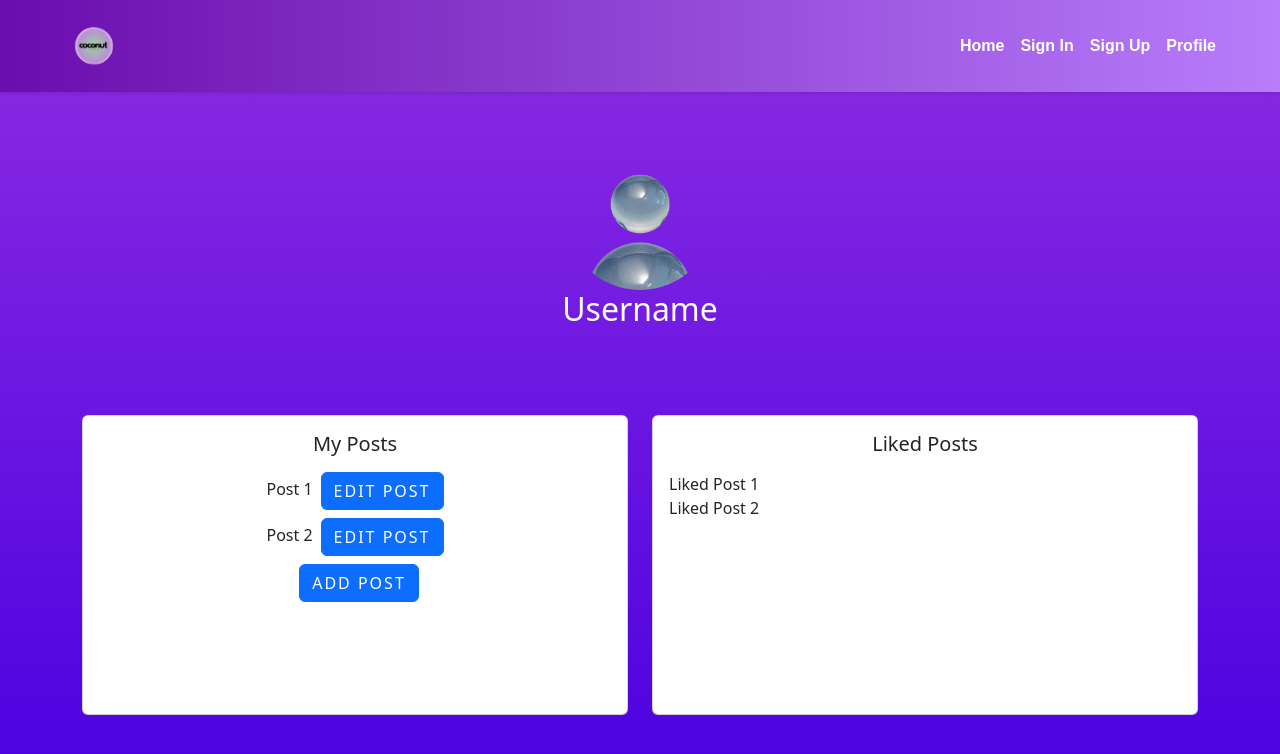
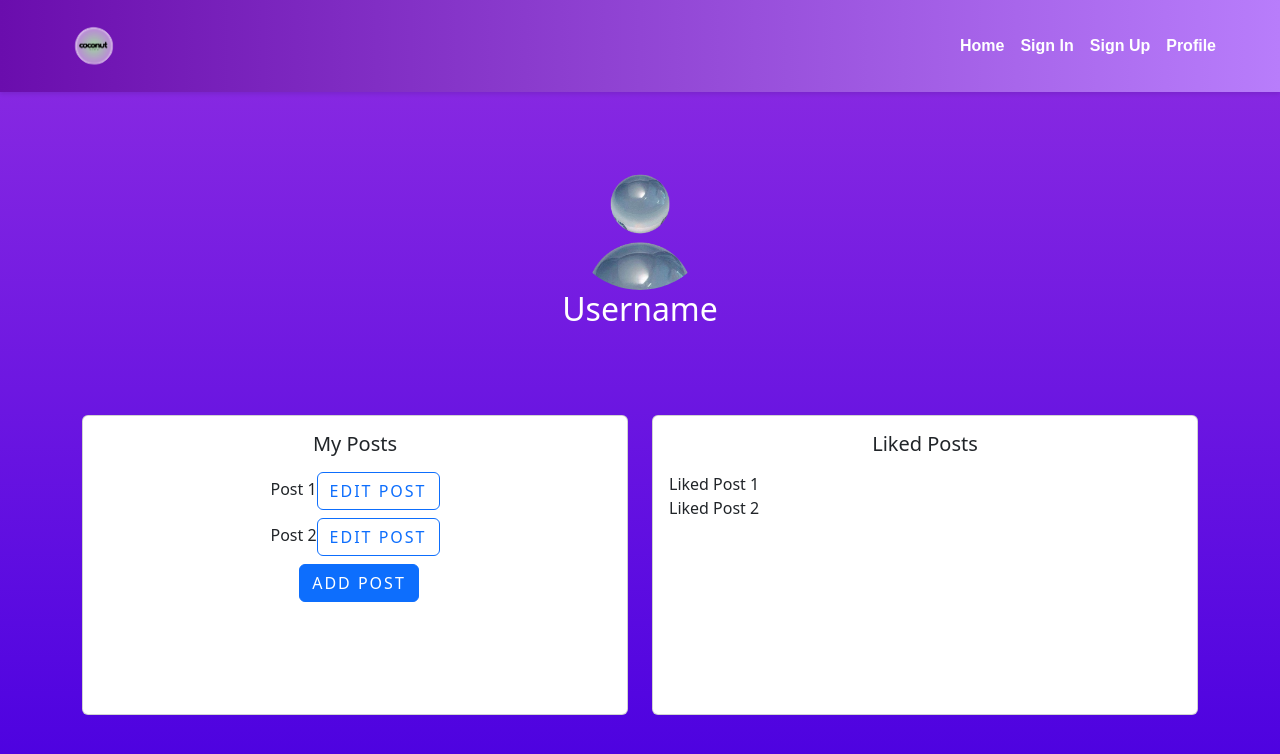
Before and after one commit to EmilijaPaleckyte/React-apollo-stack-SOCIAL_MEDIA, a React (Vite) app in the folder client/: page /profile in a window 1280 px wide. Shown: the top 754 px of the page. Built offline with nearby package versions, Linux system fonts and the light colour scheme.

Commit message:
buttons united

```diff
--- a/client/src/components/profile.jsx
+++ b/client/src/components/profile.jsx
@@ -1,8 +1,8 @@
-import "./button.css"; // Import your button CSS file
+import "./button.css";
 
 import React, { useState } from "react";
 
-import userPfp from "./assets/userpfp.png"; // Import user profile picture
+import userPfp from "./assets/userpfp.png";
 
 const UserProfile = () => {
   const [posts, setPosts] = useState(["Post 1", "Post 2"]);
@@ -64,7 +64,7 @@ const UserProfile = () => {
                   <div key={index} className="mb-2">
                     {post}
                     <button
-                      className="btn btn-primary btn-tag ms-2"
+                      className="btn btn-outline-primary btn-favorite"
                       onClick={() => editPost(index)}
                     >
                       Edit Post
--- a/client/src/components/signin.jsx
+++ b/client/src/components/signin.jsx
@@ -62,7 +62,7 @@ const SignInForm = () => {
                 />
               </div>
               <div className="text-center">
-                <button type="submit" className="button">
+                <button className="btn btn-outline-primary btn-favorite">
                   Sign In
                 </button>
               </div>
--- a/client/src/components/signup.jsx
+++ b/client/src/components/signup.jsx
@@ -94,7 +94,7 @@ const SignUpForm = () => {
                 />
               </div>
               <div className="text-center">
-                <button type="submit" className="button">
+                <button className="btn btn-outline-primary btn-favorite">
                   Sign Up
                 </button>
               </div>
```
